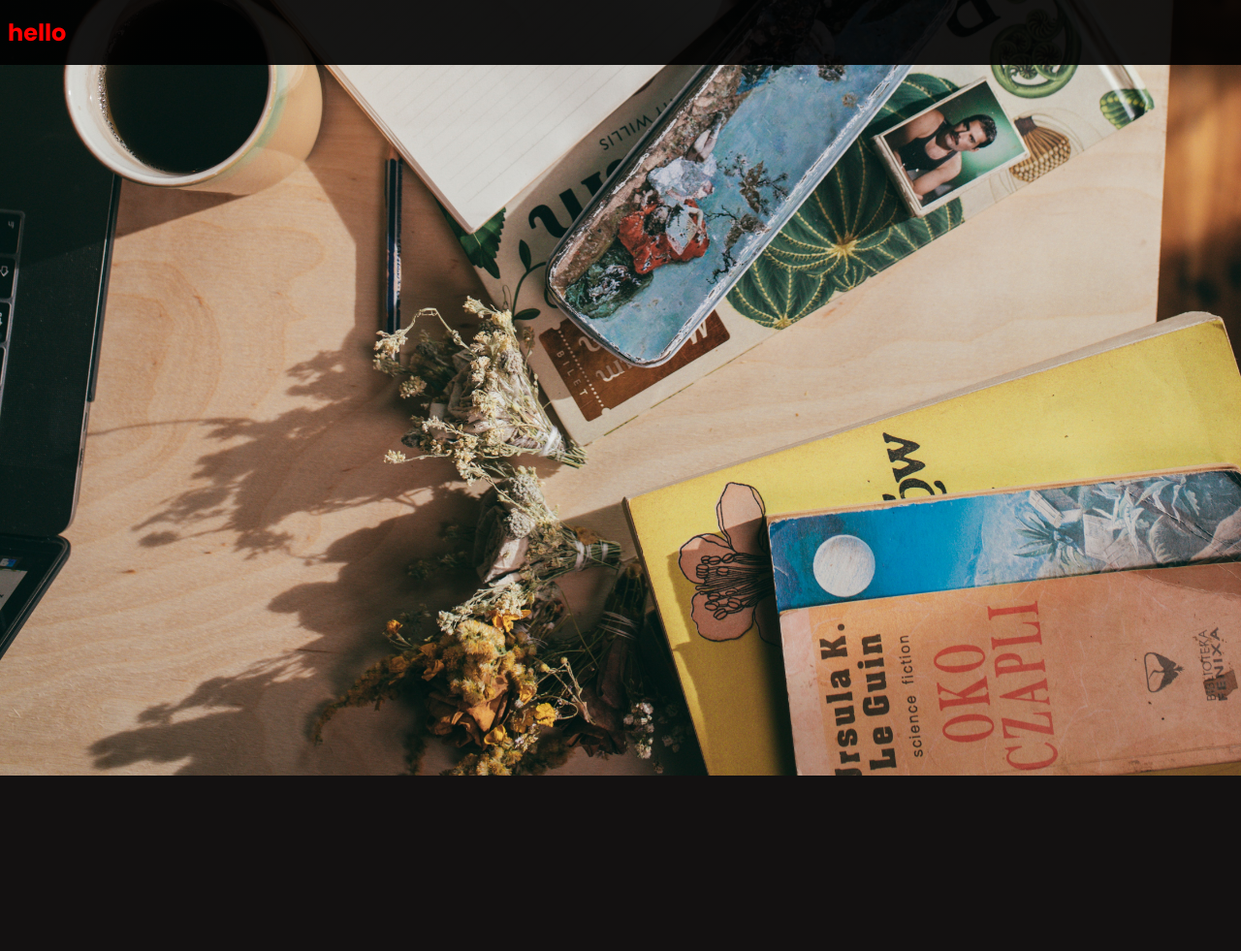
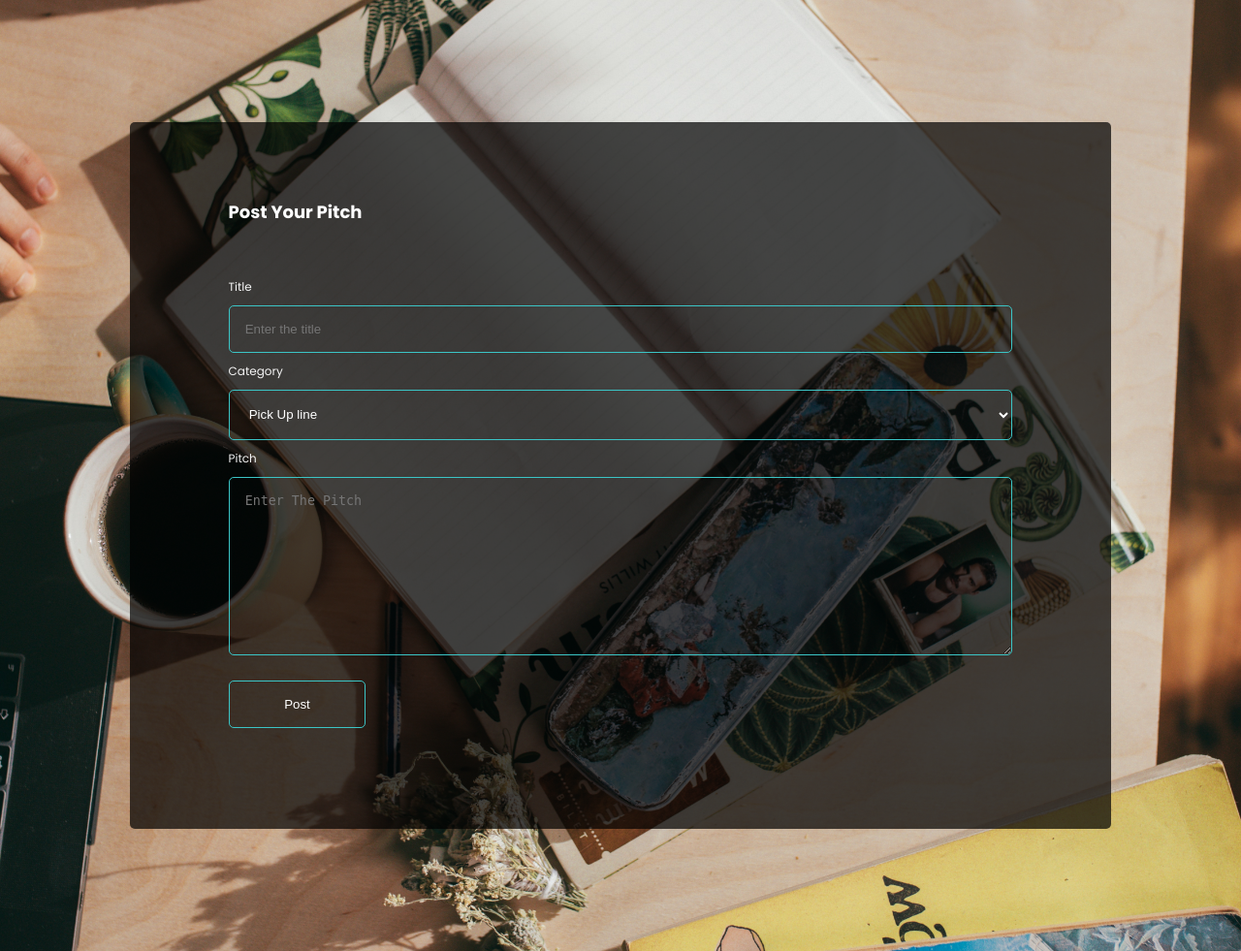
Before and after one commit to charity-bit/pitches, a Flask app: page /post-pitch in a window 1280 px wide. Shown: the whole page at 97% size. Before the commit the page ends 800 px from the top, so only its background shows below. Run offline with Flask 2, Linux system fonts and the light colour scheme; parts of the project's set-up code (start-up, migrations or seed data) failed here and were passed over; some libraries are stand-ins or nearby versions.

Commit message:
st:post pitch form

```diff
--- a/app/main/views.py
+++ b/app/main/views.py
@@ -1,10 +1,24 @@
-from flask import render_template
+import re
+from unicodedata import category
+from flask import render_template, request
+from flask_login import login_required,current_user
 from . import main
+from ..models import Post
 
 @main.route('/')
 def index():
     return render_template('index.html')
 
-@main.route('/post-pitch')
+@main.route('/post-pitch',methods = ['GET','POST'])
+# @login_required
 def post():
+    if request.method == 'POST':
+        title = request.form('title')
+        pitch = request.form.get('pitch')
+        category =  request.form.get('category')
+
+
+
+
+
     return render_template('post.html')
--- a/app/static/css/base.css
+++ b/app/static/css/base.css
@@ -10,7 +10,7 @@
 }
 body{
 
-    background-image: linear-gradient(to right,rgba(0,0,0,0.9),rgba(0,0,0,0.9)),url("../images/pitch.jpg");
+    background-image: url("../images/pitch.jpg");
     background-repeat: no-repeat;
     background-size: cover;
     background-position: center;
--- a/app/static/css/post.css
+++ b/app/static/css/post.css
@@ -1,3 +1,53 @@
-h1{
-    color:red
+.pitch-form{
+    background-color: rgba(0,0,0,0.7);
+    padding: 5% 8%;
+    border-radius: 5px;
+    width: 80%;
+    margin:10% auto;
+    max-height: 100vh;
 }
+
+.ttl{
+    color: white;
+}
+form{
+    display: flex;
+    flex-direction: column;
+    gap:10px;
+    padding: 5% 0;
+}
+.cont{
+    display: flex;
+    flex-direction: column;
+    gap: 10px;
+
+}
+input,textarea,select{
+    padding: 2%;
+    border-radius: 5px;
+    border: 1px solid #3bc5c6;
+    outline: none;
+    background-color: transparent;
+    color: white;
+}
+
+option{
+    color: black;
+}
+button{
+    align-self: flex-start;
+    padding: 2% 7%;
+    background-color: transparent;
+    color: white;
+    border-radius: 5px;
+    margin-top: 2%;
+    border: 1px solid #3bc5c6;
+    transition: all 1s ease-in;
+
+}
+button:hover{
+    background-color: #3bc5c6;
+}
+label{
+    color: whitesmoke;
+}
--- /dev/null
+++ b/app/templates/auth/register.html
@@ -0,0 +1,5 @@
+{% extends 'base.html '%}
+
+{% block content %}
+
+{% endblock %}
--- a/app/templates/post.html
+++ b/app/templates/post.html
@@ -6,7 +6,47 @@
 {% endblock %}
 
 {%  block content %}
+ <div class="pitch-form">
+    <h2 class="ttl">Post Your Pitch</h2>
+    <form method="post">
+      <div class="title-div cont">
+        <label for="title">Title</label>
 
- <h1>hello</h1>
+        <input
+          type="text"
+          id="title"
+          placeholder="Enter the title"
+          required
+          name="title"
+
+        />
+      </div>
+      <div class="author-div cont">
+        <label for="category">Category</label>
+         <select name="category" id="category">
+
+            <option value="pickup">Pick Up line</option>
+            <option value="promotion">Promotion</option>
+            <option value="product">Product Pitch </option>
+         </select>
+      </div>
+      <div class="pitch-div cont">
+        <label for="pitch">Pitch</label>
+        <textarea
+          id="pitch"
+          name="pitch"
+          cols="30"
+          rows="10"
+          required
+          placeholder="Enter The Pitch"
+        ></textarea>
+      </div>
+      <button
+        type="submit"
+      >
+        Post
+      </button>
+    </form>
+  </div>
 
 {% endblock %}
```
Also changed, not shown: app/auth/forms.py (+27 -0 lines), app/templates/auth/login.html (+1 -12 lines).
